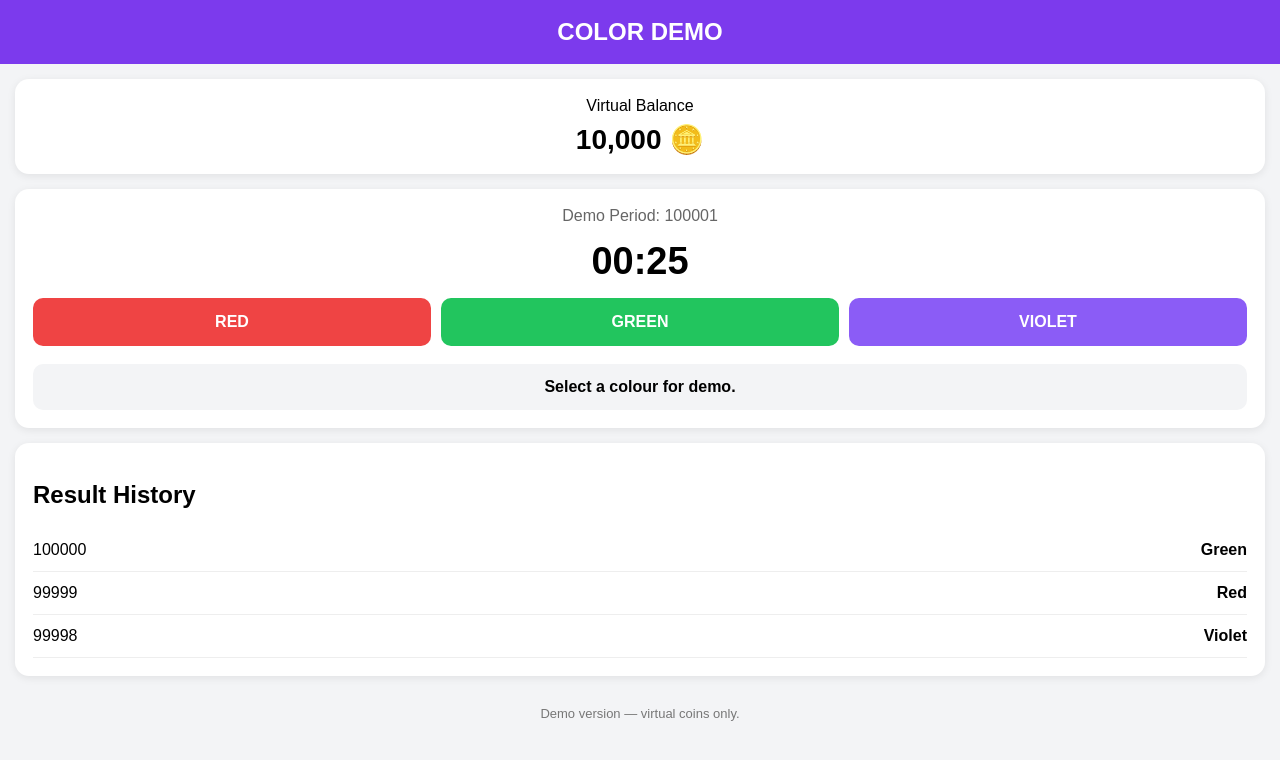
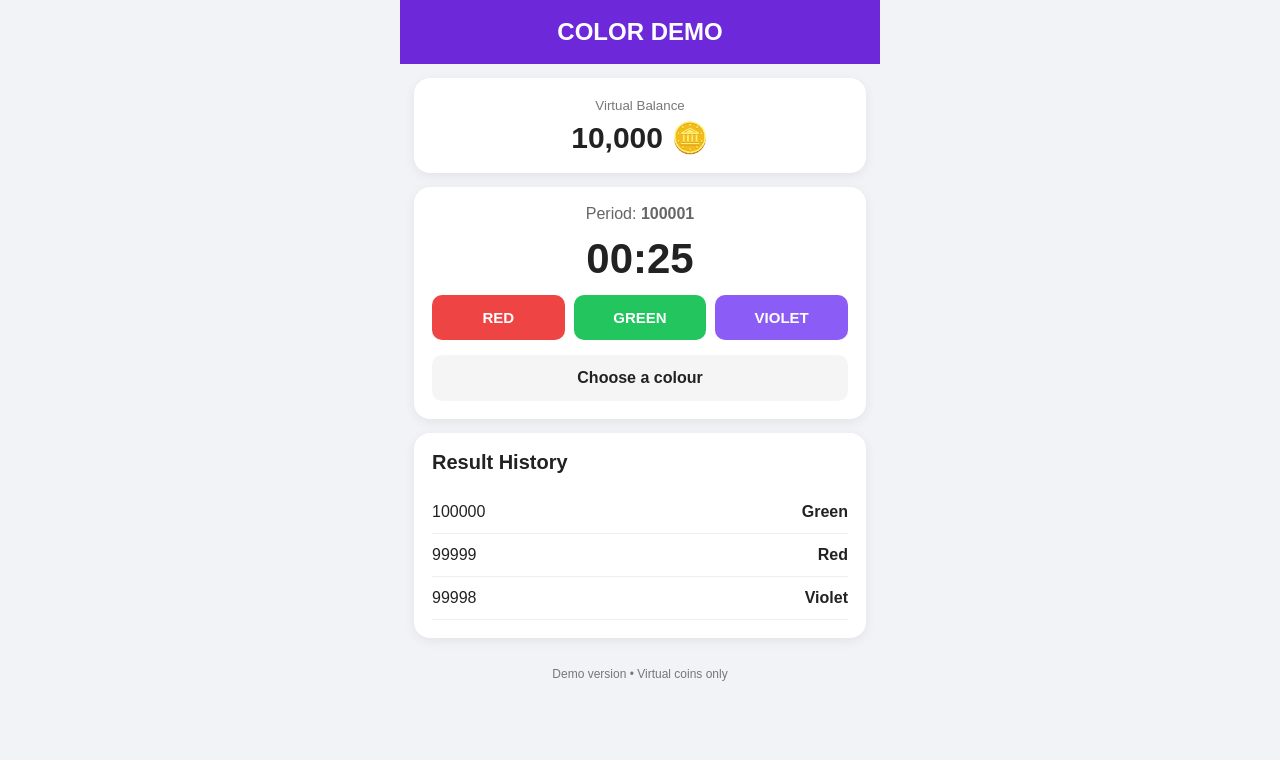
Before and after one commit to faizanmohd5437-afk/color-demo, a plain HTML site: page index.html in a window 1280 px wide. Drawn offline with Linux system fonts and the light colour scheme.

Commit message:
Update index.html

```diff
--- a/index.html
+++ b/index.html
@@ -6,125 +6,46 @@
 <title>Color Demo</title>
 
 <style>
-    * {
-      box-sizing: border-box;
-    }
-
-    body {
-      margin: 0;
-      font-family: Arial, sans-serif;
-      background: #f3f4f6;
-    }
-
-    .header {
-      background: #7c3aed;
-      color: white;
-      text-align: center;
-      padding: 18px;
-    }
-
-    .header h1 {
-      margin: 0;
-      font-size: 24px;
-    }
-
-    .card {
-      margin: 15px;
-      padding: 18px;
-      background: white;
-      border-radius: 14px;
-      box-shadow: 0 2px 8px rgba(0,0,0,.08);
-    }
-
-    .balance {
-      text-align: center;
-    }
-
-    .balance strong {
-      display: block;
-      font-size: 28px;
-      margin-top: 8px;
-    }
-
-    .game {
-      text-align: center;
-    }
-
-    .period {
-      color: #666;
-    }
-
-    .timer {
-      font-size: 38px;
-      font-weight: bold;
-      margin: 15px 0;
-    }
-
-    .buttons {
-      display: grid;
-      grid-template-columns: repeat(3, 1fr);
-      gap: 10px;
-    }
-
-    button {
-      border: 0;
-      border-radius: 10px;
-      padding: 15px 5px;
-      color: white;
-      font-size: 16px;
-      font-weight: bold;
-    }
-
-    .red {
-      background: #ef4444;
-    }
-
-    .green {
-      background: #22c55e;
-    }
-
-    .violet {
-      background: #8b5cf6;
-    }
-
-    .result {
-      margin-top: 18px;
-      padding: 14px;
-      background: #f3f4f6;
-      border-radius: 10px;
-      font-weight: bold;
-    }
-
-    .row {
-      display: flex;
-      justify-content: space-between;
-      padding: 12px 0;
-      border-bottom: 1px solid #eee;
-    }
-
-    .note {
-      text-align: center;
-      color: #777;
-      font-size: 13px;
-      padding: 15px;
-    }
+*{box-sizing:border-box}
+body{margin:0;font-family:Arial,sans-serif;background:#f2f3f7;color:#222}
+.header{background:#6d28d9;color:white;padding:18px;text-align:center}
+.header h1{margin:0;font-size:24px}
+.container{max-width:480px;margin:auto}
+.card{margin:14px;padding:18px;background:white;border-radius:16px;box-shadow:0 3px 12px #0001}
+.balance{text-align:center}
+.balance small{color:#777}
+.balance strong{display:block;font-size:30px;margin-top:6px}
+.period{text-align:center;color:#666}
+.timer{text-align:center;font-size:42px;font-weight:bold;margin:12px}
+.buttons{display:grid;grid-template-columns:repeat(3,1fr);gap:9px}
+button{border:0;border-radius:10px;padding:14px 4px;color:white;font-weight:bold;font-size:15px}
+.red{background:#ef4444}
+.green{background:#22c55e}
+.violet{background:#8b5cf6}
+.result{text-align:center;background:#f5f5f5;border-radius:10px;padding:14px;margin-top:15px;font-weight:bold}
+h2{margin-top:0;font-size:20px}
+.row{display:flex;justify-content:space-between;padding:12px 0;border-bottom:1px solid #eee}
+.note{text-align:center;color:#777;font-size:12px;padding:15px}
 </style>
 </head>
 
 <body>
+
+<div class="container">
 
 <div class="header">
 <h1>COLOR DEMO</h1>
 </div>
 
 <div class="card balance">
-    Virtual Balance
+<small>Virtual Balance</small>
 <strong>10,000 🪙</strong>
 </div>
 
-  <div class="card game">
+<div class="card">
+
 <div class="period">
-      Demo Period: <span id="period">100001</span>
+Period: <b id="period">100001</b>
 </div>
 
 <div class="timer" id="timer">00:30</div>
@@ -136,75 +57,71 @@
 </div>
 
 <div class="result" id="result">
-      Select a colour for demo.
+Choose a colour
 </div>
+
 </div>
 
 <div class="card">
 <h2>Result History</h2>
 
 <div id="history">
-      <div class="row">
-        <span>100000</span>
-        <strong>Green</strong>
-      </div>
-
-      <div class="row">
-        <span>99999</span>
-        <strong>Red</strong>
-      </div>
-
-      <div class="row">
-        <span>99998</span>
-        <strong>Violet</strong>
-      </div>
+<div class="row"><span>100000</span><b>Green</b></div>
+<div class="row"><span>99999</span><b>Red</b></div>
+<div class="row"><span>99998</span><b>Violet</b></div>
 </div>
 </div>
 
 <div class="note">
-    Demo version — virtual coins only.
+Demo version • Virtual coins only
+</div>
+
 </div>
 
 <script>
-    let seconds = 30;
-    let period = 100001;
 
-    function selectColor(color) {
-      document.getElementById("result").textContent =
-        "Demo selection: " + color;
+let seconds=30;
+let period=100001;
+
+function selectColor(color){
+document.getElementById("result").textContent=
+"Demo selection: "+color;
 }
 
-    setInterval(function () {
+setInterval(function(){
+
 seconds--;
 
-      if (seconds < 0) {
-        seconds = 30;
+if(seconds<0){
+
+seconds=30;
 period++;
 
-        const colors = ["Red", "Green", "Violet"];
-        const result =
-          colors[Math.floor(Math.random() * colors.length)];
+let colors=["Red","Green","Violet"];
+let result=colors[Math.floor(Math.random()*colors.length)];
 
-        document.getElementById("period").textContent = period;
+document.getElementById("period").textContent=period;
 
-        document.getElementById("result").textContent =
-          "Demo Result: " + result;
+document.getElementById("result").textContent=
+"Demo Result: "+result;
 
-        const history = document.getElementById("history");
+let history=document.getElementById("history");
 
-        history.innerHTML =
-          '<div class="row"><span>' +
-          period +
-          '</span><strong>' +
-          result +
-          '</strong></div>' +
+history.innerHTML=
+'<div class="row"><span>'+
+period+
+'</span><b>'+
+result+
+'</b></div>'+
 history.innerHTML;
+
 }
 
-      document.getElementById("timer").textContent =
-        "00:" + String(seconds).padStart(2, "0");
+document.getElementById("timer").textContent=
+"00:"+String(seconds).padStart(2,"0");
 
-    }, 1000);
+},1000);
+
 </script>
 
 </body>
```
Lines whose indentation alone changed are shown as unchanged.
